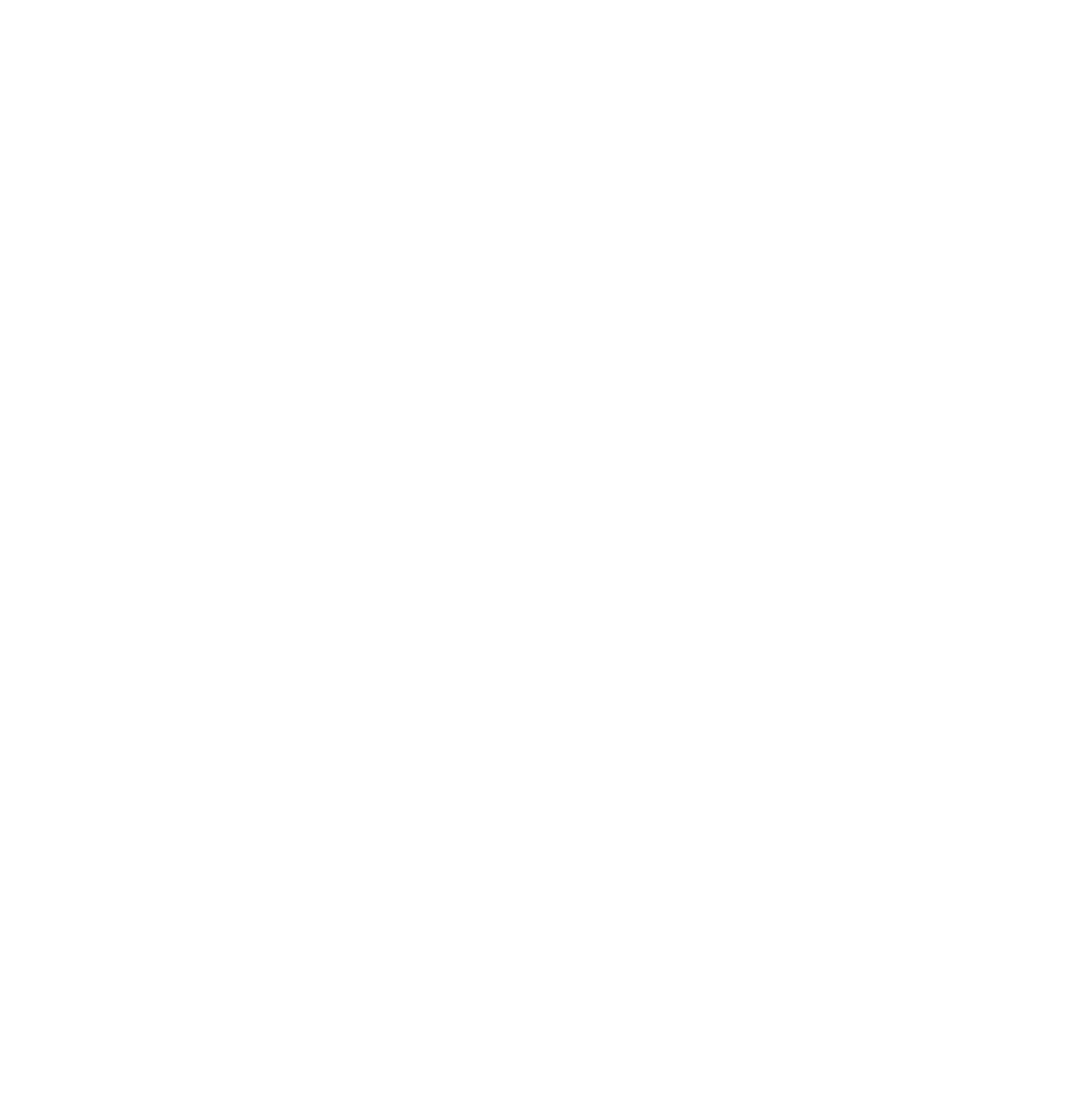
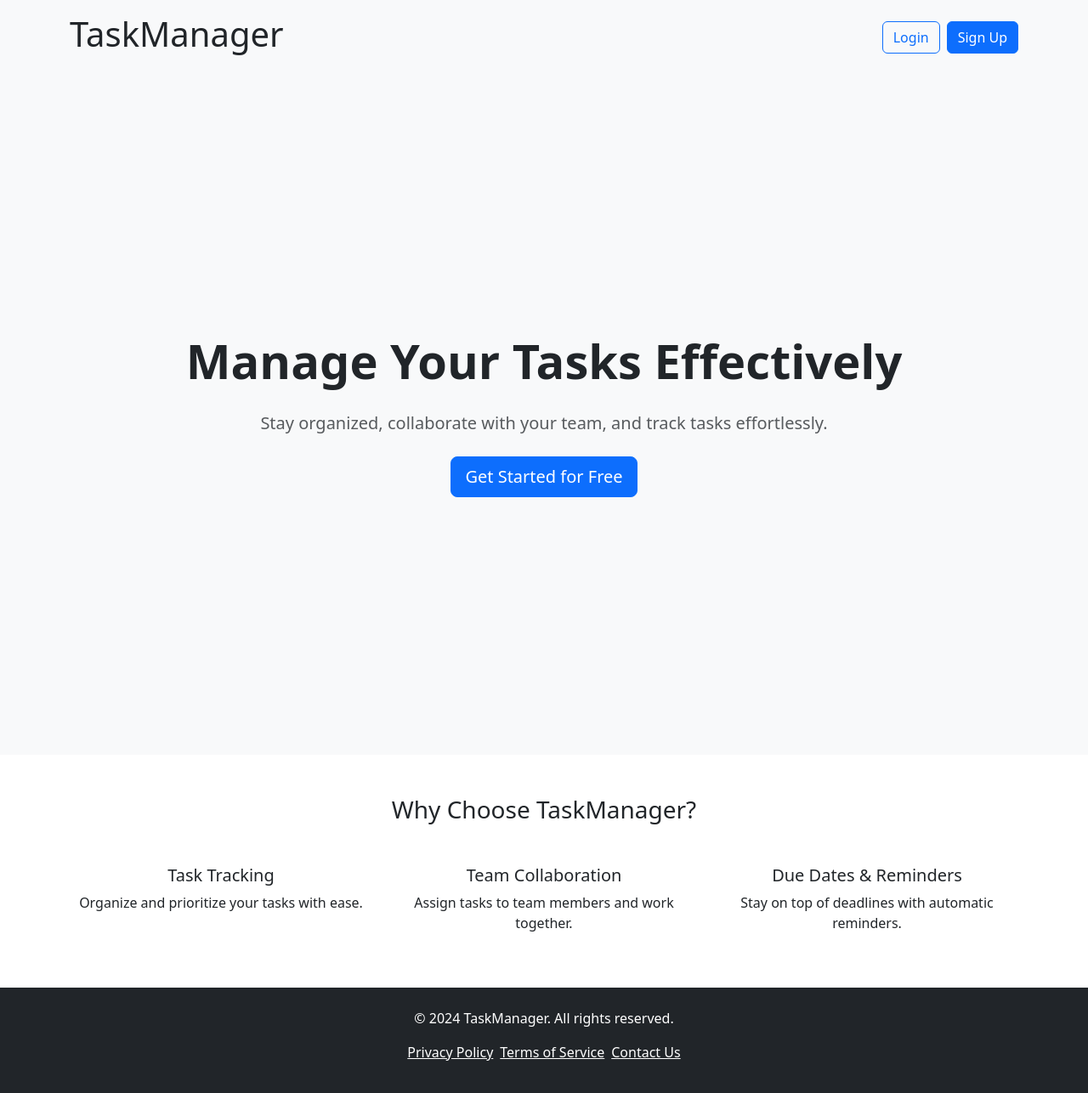
Before and after one commit to PacifistaPx0/task_manager, a React (Vite) app in the folder frontend/: page / in a window 1280 px wide. Before the commit this address had no page. Shown: the top 1286 px of the page at 85% size. Before the commit the page ends 800 px from the top, so only its background shows below. Built offline with nearby package versions, Linux system fonts and the light colour scheme; what simple-zustand-devtools would draw is missing.

Commit message:
index page

```diff
--- a/frontend/src/App.jsx
+++ b/frontend/src/App.jsx
@@ -3,6 +3,7 @@
 import MainWrapper from "./layout/MainWrapper";
 import PrivateRoute from "./layout/PrivateRoute";
 
+import IndexPage from "./views/base/IndexPage";
 import Register from "../src/views/auth/Register";
 import Login from "../src/views/auth/Login";
 import Logout from "./views/auth/Logout";
@@ -19,6 +20,9 @@
     <BrowserRouter>
       <MainWrapper>
         <Routes>
+          {/* Index Route*/}
+          <Route path="/" element={<IndexPage />} />
+
           {/* Auth Routes */}
           <Route path="/register/" element={<Register />} />
           <Route path="/login/" element={<Login />} />
--- /dev/null
+++ b/frontend/src/views/base/IndexPage.jsx
@@ -0,0 +1,54 @@
+import React from 'react';
+import { Link } from 'react-router-dom';
+import BaseFooter from '../partials/BaseFooter';
+
+const IndexPage = () => {
+    return (
+        <>
+            <header className="bg-light py-3">
+                <nav className="container d-flex justify-content-between align-items-center">
+                    <h1 className="logo">TaskManager</h1>
+                    <div>
+                        <Link to="/login" className="btn btn-outline-primary me-2">Login</Link>
+                        <Link to="/signup" className="btn btn-primary">Sign Up</Link>
+                    </div>
+                </nav>
+            </header>
+
+            {/* Hero Section */}
+            <section className="hero-section d-flex flex-column align-items-center justify-content-center text-center vh-100 bg-light">
+                <div className="container">
+                    <h2 className="display-4 fw-bold">Manage Your Tasks Effectively</h2>
+                    <p className="lead text-muted my-4">Stay organized, collaborate with your team, and track tasks effortlessly.</p>
+                    <Link to="/signup" className="btn btn-lg btn-primary">Get Started for Free</Link>
+                </div>
+            </section>
+
+            {/* Features Section */}
+            <section className="features-section py-5">
+                <div className="container">
+                    <h3 className="text-center mb-5">Why Choose TaskManager?</h3>
+                    <div className="row">
+                        <div className="col-md-4 text-center">
+                            <h5>Task Tracking</h5>
+                            <p>Organize and prioritize your tasks with ease.</p>
+                        </div>
+                        <div className="col-md-4 text-center">
+                            <h5>Team Collaboration</h5>
+                            <p>Assign tasks to team members and work together.</p>
+                        </div>
+                        <div className="col-md-4 text-center">
+                            <h5>Due Dates & Reminders</h5>
+                            <p>Stay on top of deadlines with automatic reminders.</p>
+                        </div>
+                    </div>
+                </div>
+            </section>
+
+            {/* Footer */}
+            <BaseFooter />
+        </>
+    );
+};
+
+export default IndexPage;
```
